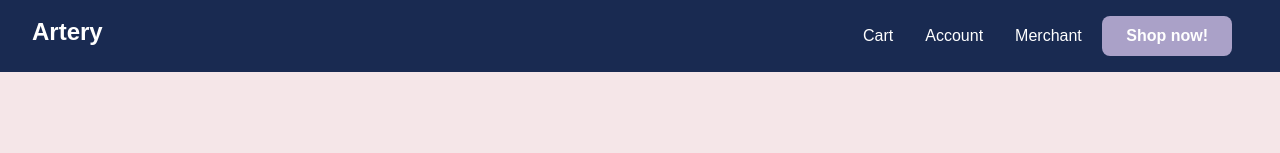
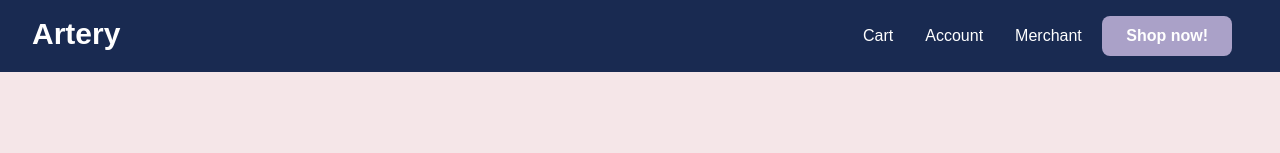
Before and after one commit to MonoLana/artery-site, a Next.js app: page / in a window 1280 px wide. Shown: the top 153 px of the page. Built offline with nearby package versions, Linux system fonts and the light colour scheme.

Commit message:
slight modification

```diff
--- a/components/navbar.js
+++ b/components/navbar.js
@@ -4,7 +4,7 @@ export default function Navbar() {
   return (
     <div className={"flex flex-row bg-primary py-4 px-8 justify-between"}>
       <div>
-        <a className="font-bold text-2xl text-white">Artery</a>
+        <a className="font-bold text-3xl text-white">Artery</a>
       </div>
       <div className={"text-white px-4 justify-between"}>
         <Link href="#" className="px-4">
```
